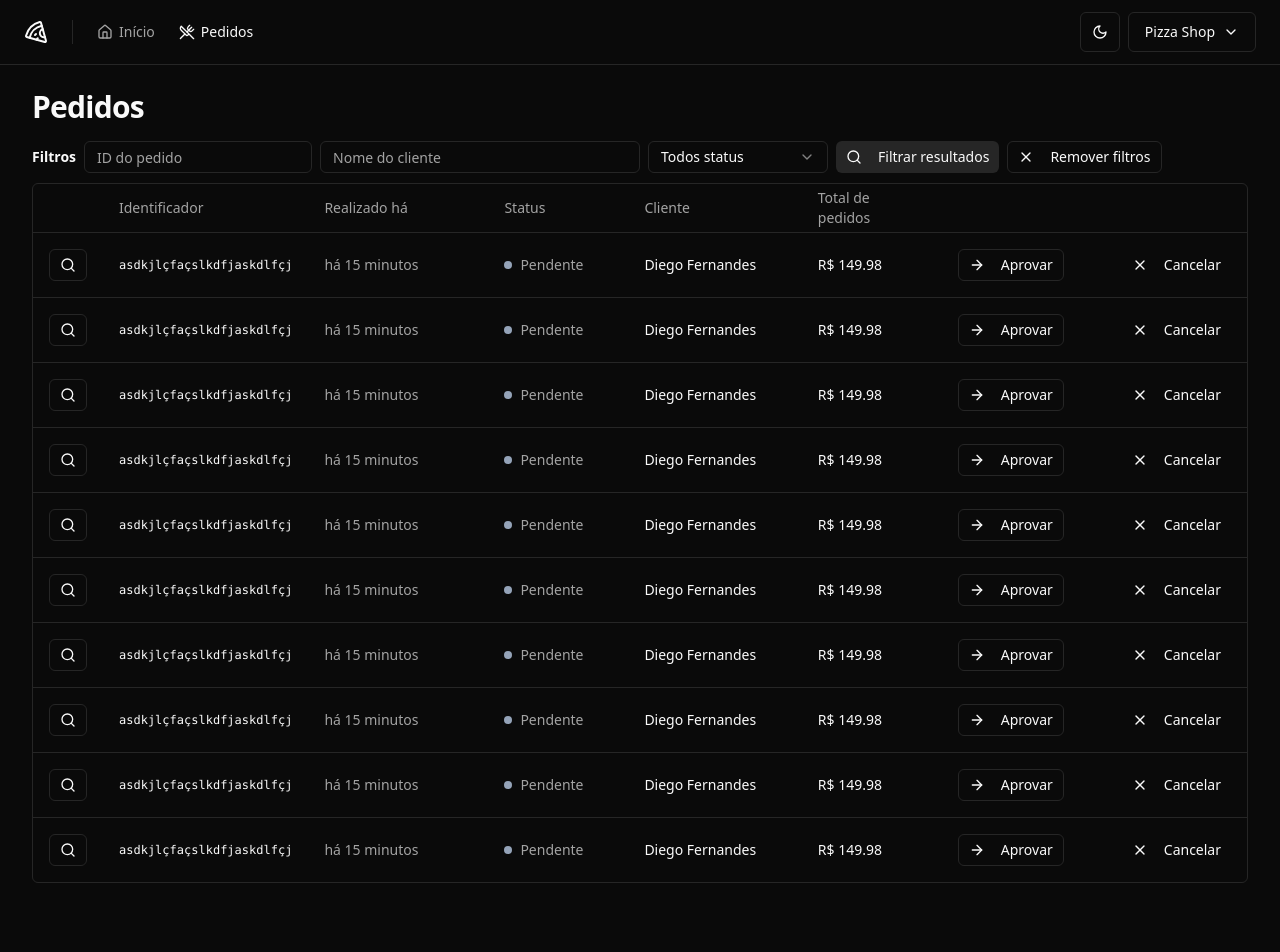
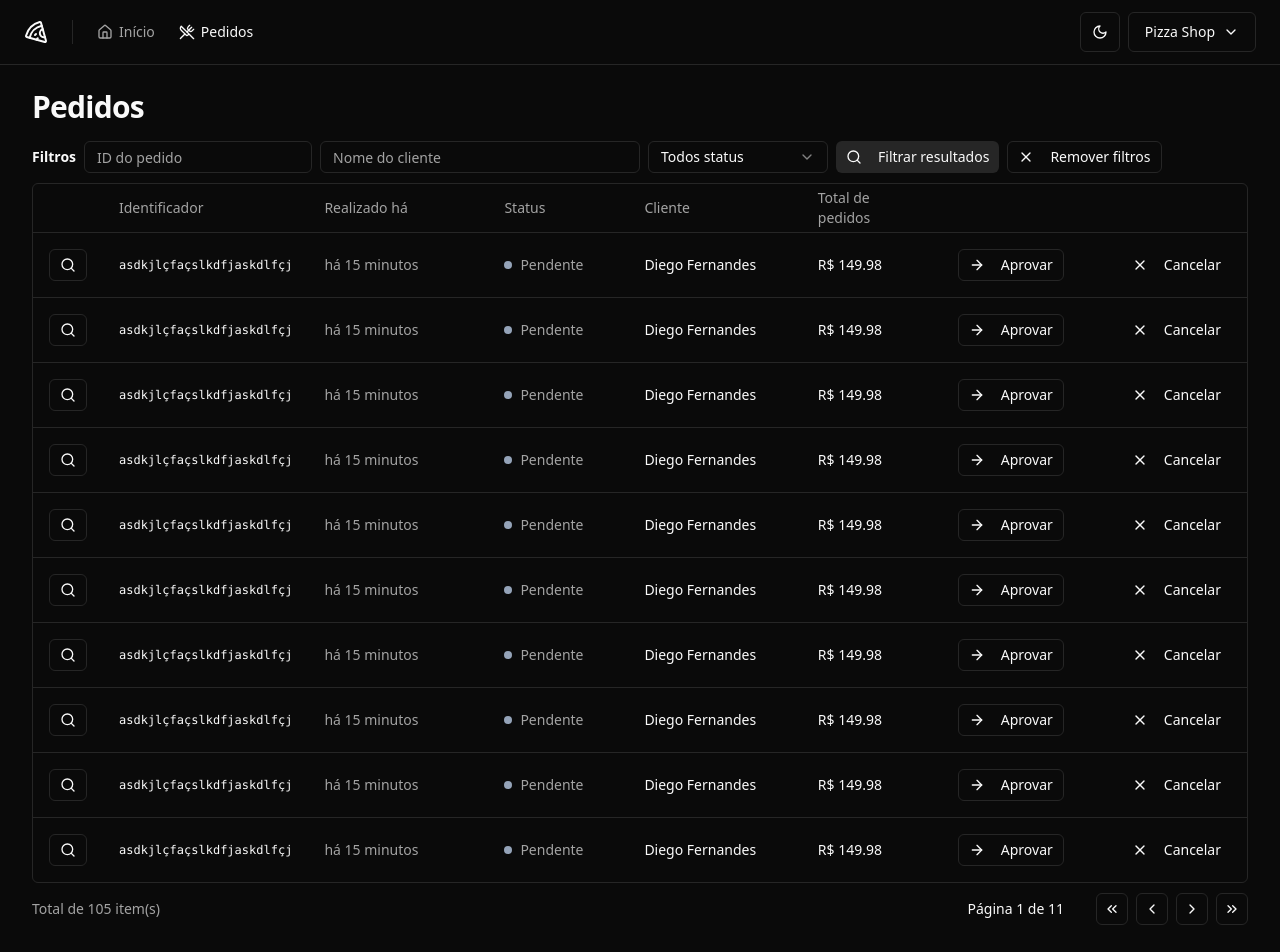
Before and after one commit to adonesbalica/pizzashop-web, a React (Vite) app: page /orders in a window 1280 px wide. Shown: the top 952 px of the page. Before the commit the page ends 915 px from the top, so only its background shows below. Built offline with nearby package versions, Linux system fonts and the light colour scheme.

Commit message:
feat: pagination component

```diff
--- /dev/null
+++ b/src/components/pagination.tsx
@@ -0,0 +1,58 @@
+import {
+  ChevronLeft,
+  ChevronRight,
+  ChevronsLeft,
+  ChevronsRight,
+} from 'lucide-react'
+
+import { Button } from './ui/button'
+
+interface PaginationProps {
+  pageIndex: number
+  totalCount: number
+  perPage: number
+}
+
+export function Pagination({
+  pageIndex,
+  totalCount,
+  perPage,
+}: PaginationProps) {
+  const pages = Math.ceil(totalCount / perPage) || 1
+
+  return (
+    <div className="flex items-center justify-between">
+      <span className="text-sm text-muted-foreground">
+        Total de {totalCount} item(s)
+      </span>
+
+      <div className="flex items-center gap-6 lg:gap-8">
+        <div className="text-sm font-medium">
+          Página {pageIndex + 1} de {pages}
+        </div>
+
+        <div className="flex items-center gap-2">
+          <Button variant="outline" className="h-8 w-8 p-0">
+            <ChevronsLeft className="h-5 w-4" />
+            <span className="sr-only">Primeira página</span>
+          </Button>
+
+          <Button variant="outline" className="h-8 w-8 p-0">
+            <ChevronLeft className="h-5 w-4" />
+            <span className="sr-only">Próxima página</span>
+          </Button>
+
+          <Button variant="outline" className="h-8 w-8 p-0">
+            <ChevronRight className="h-5 w-4" />
+            <span className="sr-only">Página anterior</span>
+          </Button>
+
+          <Button variant="outline" className="h-8 w-8 p-0">
+            <ChevronsRight className="h-5 w-4" />
+            <span className="sr-only">Última página</span>
+          </Button>
+        </div>
+      </div>
+    </div>
+  )
+}
--- a/src/pages/app/orders/orders.tsx
+++ b/src/pages/app/orders/orders.tsx
@@ -1,5 +1,6 @@
 import { Helmet } from 'react-helmet-async'
 
+import { Pagination } from '@/components/pagination'
 import {
   Table,
   TableBody,
@@ -44,6 +45,7 @@
               </TableBody>
             </Table>
           </div>
+          <Pagination pageIndex={0} totalCount={105} perPage={10} />
         </div>
       </div>
     </>
```
